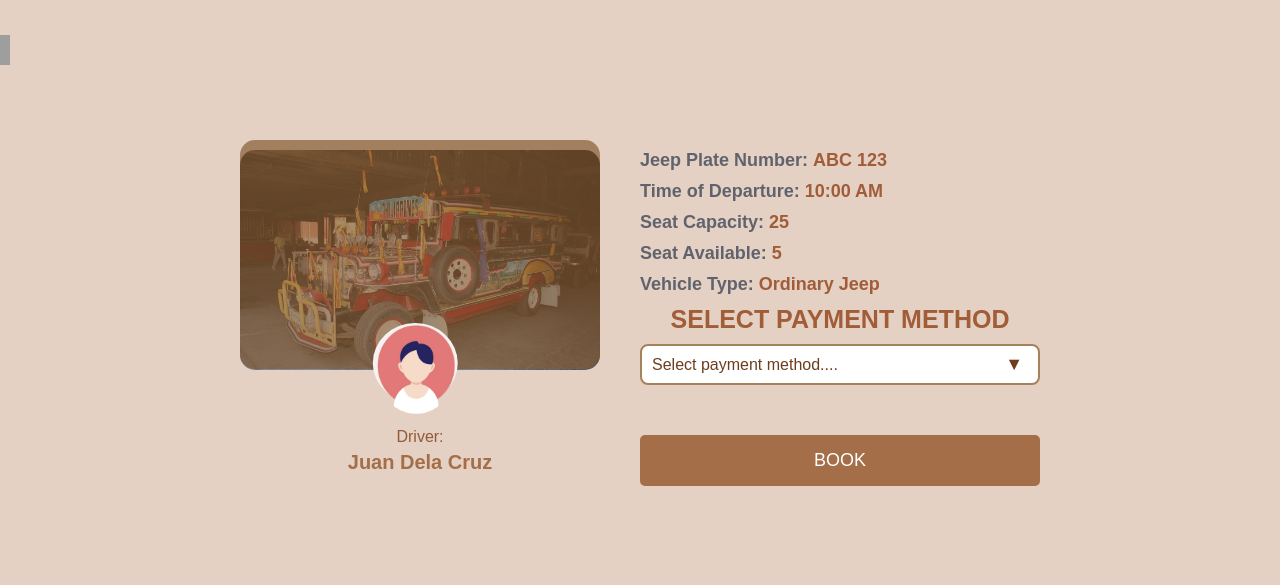
After one commit to davon09/QuickieJeepney, a PHP site: page /user/booking/cancel-booking.php in a window 1280 px wide. The commit adds this page. Shown: the top 585 px of the page. Run offline with PHP 8.4, Linux system fonts and the light colour scheme; grey boxes are pictures that could not be loaded.

```diff
--- /dev/null
+++ b/user/booking/cancel-booking.php
@@ -0,0 +1,74 @@
+
+
+
+
+
+
+
+
+
+
+
+
+
+
+
+
+
+
+
+
+
+
+<!DOCTYPE html>
+<html lang="en">
+<head>
+    <meta charset="UTF-8">
+    <meta name="viewport" content="width=device-width, initial-scale=1.0">
+    <title>Jeepney Booking</title>
+    <link rel="stylesheet" href="booking.css">
+</head>
+<body>
+<div class="booking-container">
+    <a href="../menu/menu.php" class="back-button">
+        <img src="../../images/backarrow.png" alt="Back" width="30" height="30">
+    </a>
+    <div class="content">
+        <div class="jeepney-info">
+            <div class="jeepney-container">
+                <img src="../../images/jeep1.jpg" alt="Jeepney" class="jeepney-img">
+                <div class="overlay"></div>
+                <div class="driver-info">
+                    <div class="driver-photo">
+                        <img src="../../images/driver.png" alt="Driver" class="driver-avatar">
+                    </div>
+                    <div class="driver-label">Driver:</div>
+                    <div class="driver-name">Juan Dela Cruz</div>
+                </div>
+            </div>
+        </div>
+        <div class="details">
+            <p><strong>Jeep Plate Number:</strong> <span class="highlight">ABC 123</span></p>
+            <p><strong>Time of Departure:</strong> <span class="highlight">10:00 AM</span></p>
+            <p><strong>Seat Capacity:</strong> <span class="highlight">25</span></p>
+            <p><strong>Seat Available:</strong> <span class="highlight">5</span></p>
+            <p><strong>Vehicle Type:</strong> <span class="highlight">Ordinary Jeep</span></p>
+
+            <div class="payment-method">
+                <label for="payment-method">SELECT PAYMENT METHOD</label>
+                <div class="dropdown-wrapper">
+                    <select id="payment-method">
+                        <option>Select payment method....</option>
+                        <option>Cash</option>
+                        <option>GCash</option>
+                    </select>
+                    <span class="arrow-icon">&#x25BC;</span>
+                </div>
+            </div>
+
+            <button class="book-btn">BOOK</button>
+        </div>
+    </div>
+</div>
+</body>
+</html>
--- a/user/booktransaction/booking-history.html
+++ b/user/booktransaction/booking-history.html
@@ -3,7 +3,7 @@
 <head>
     <meta charset="UTF-8">
     <meta name="viewport" content="width=device-width, initial-scale=1.0">
-    <title>Booking</title>
+    <title>Booking History</title>
     <link rel="stylesheet" href="booking-history.css">
 </head>
 <body>
--- a/user/profile/profile.php
+++ b/user/profile/profile.php
@@ -66,7 +66,7 @@ $conn->close();
 </head>
 <body>
     <div class="header">
-        <a href="menu.php" class="back-button">
+        <a href="../menu/menu.php" class="back-button">
             <img src="/images/backarrow.png" alt="Back" width="30" height="30">
         </a>
         <h2>Edit Profile</h2>
```
